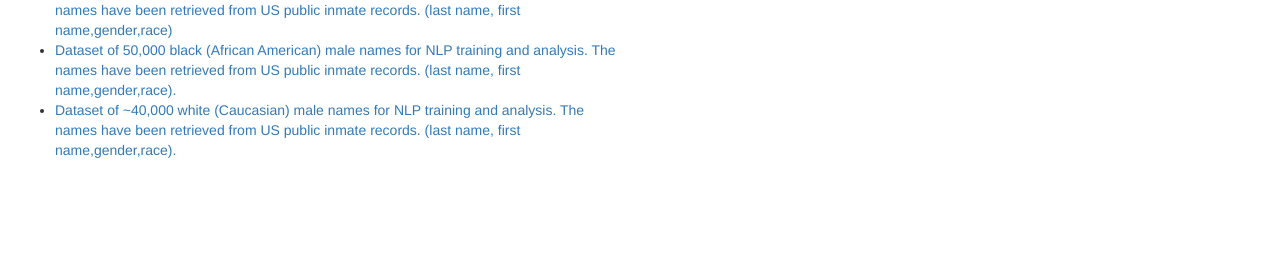
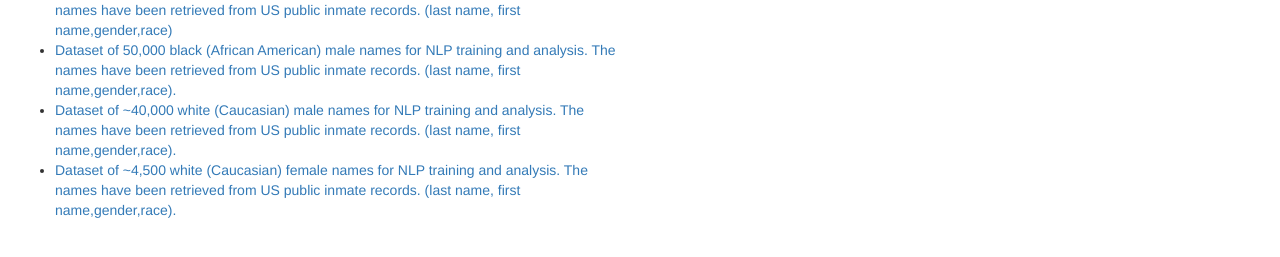
Before and after one commit to mbejda/mbejda.github.io, a plain HTML site: page index.html in a window 1280 px wide. Shown: the part 457-714 px from the top of the page. Drawn offline with nearby package versions, Linux system fonts and the light colour scheme.

Commit message:
Update index.html

```diff
--- a/index.html
+++ b/index.html
@@ -109,9 +109,20 @@
     </li>
         <li>
         <a href="https://gist.github.com/mbejda/6c2293ba3333b7e76269">
-Dataset of ~40,000 white (Caucasian) male names for NLP training and analysis. The names have been retrieved from US public inmate records. (last name, first name,gender,race).        </a>
+Dataset of ~40,000 white (Caucasian) male names for NLP training and analysis. The names have been retrieved from US public inmate records. (last name, first name,gender,race).
+</a>
     </li>
+
+            <li>
+        <a href="https://gist.github.com/mbejda/26ad0574eda7fca78573">
+Dataset of ~4,500 white (Caucasian) female names for NLP training and analysis. The names have been retrieved from US public inmate records. (last name, first name,gender,race).
+</a>
+    </li>
+
+
 </ul>
+
+
 
 
 
```
